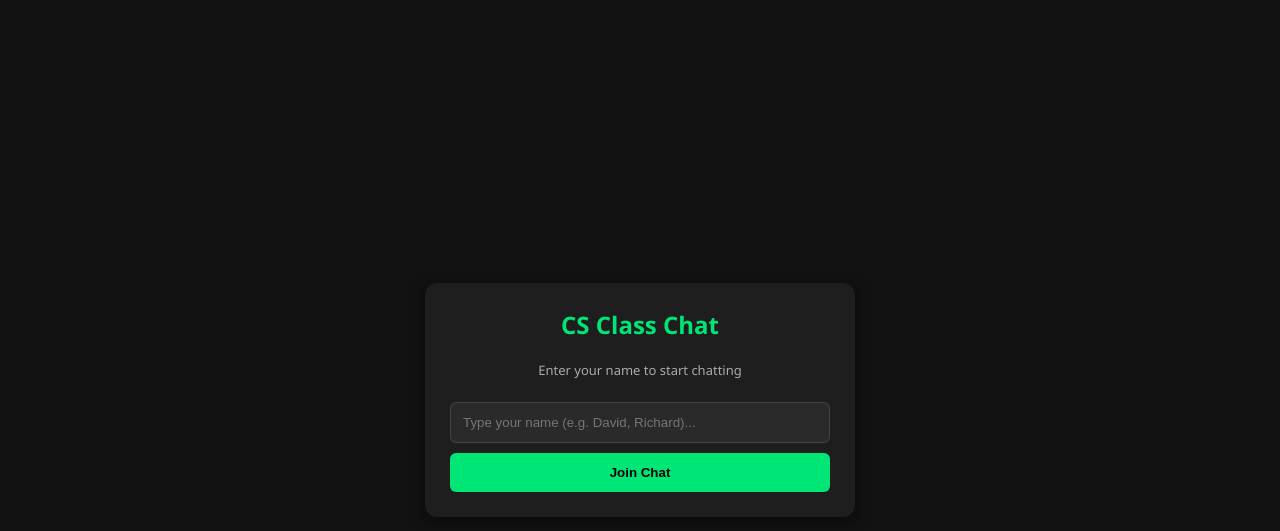
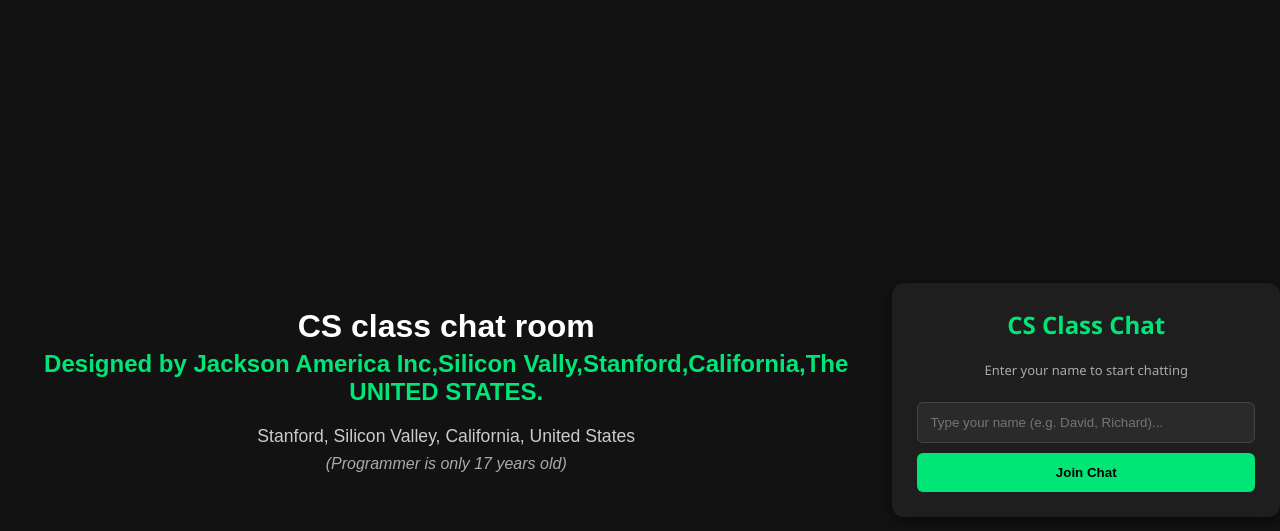
Before and after one commit to jacksonamerica360-cpu/jacksonamerica, a Flask app: page / in a window 1280 px wide. Shown: the top 531 px of the page. Run offline with Flask 3, Linux system fonts and the light colour scheme; some libraries are stand-ins or nearby versions.

Commit message:
Enhance index.html with header and title updates
Updated the title and added a header section with designer credits.

```diff
--- a/templates/index.html
+++ b/templates/index.html
@@ -3,7 +3,7 @@
 <head>
     <meta charset="UTF-8">
     <meta name="viewport" content="width=device-width, initial-scale=1.0">
-    <title>CS Class Chatroom</title>
+    <title>CS Class Chatroom| Designed By Jackson America Inc, Stanford,Silicon Vally,California,The UNITED STATES.</title>
     <script src="https://cdn.socket.io/4.5.4/socket.io.min.js"></script>
     <style>
         body { font-family: 'Segoe UI', sans-serif; background-color: #121212; color: white; display: flex; justify-content: center; align-items: center; height: 100vh; margin: 0; }
@@ -20,6 +20,16 @@
     </style>
 </head>
 <body>
+    <header style="text-align: center; font-family: Arial, sans-serif; margin-bottom: 25px;">
+        <h1 style="margin-bottom: 5px;">CS class chat room</h1>
+        <h2 style="margin-top: 0; color: #00e676;">Designed by Jackson America Inc,Silicon Vally,Stanford,California,The UNITED STATES.</h2>
+        <p style="margin: 2px 0; font-size: 1.1em; color: #ccc;">
+            Stanford, Silicon Valley, California, United States
+        </p>
+        <p style="margin-top: 8px; font-style: italic; color: #aaa;">
+            (Programmer is only 17 years old)
+        </p>
+    </header>
 
     <div id="login-card" class="card">
         <h2>CS Class Chat</h2>
```
